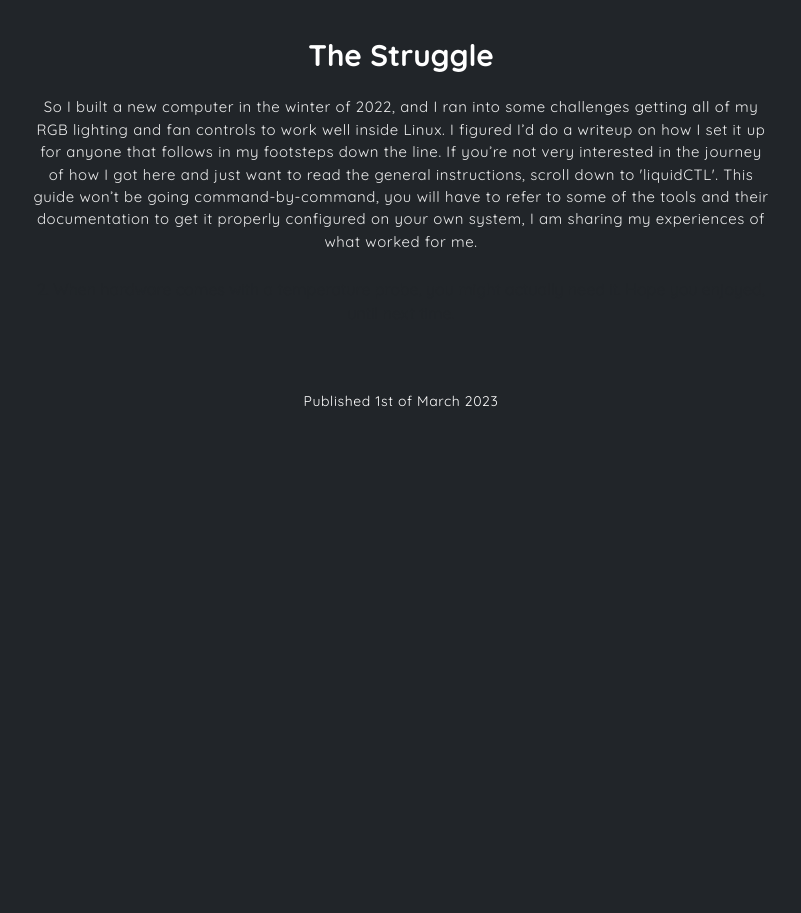
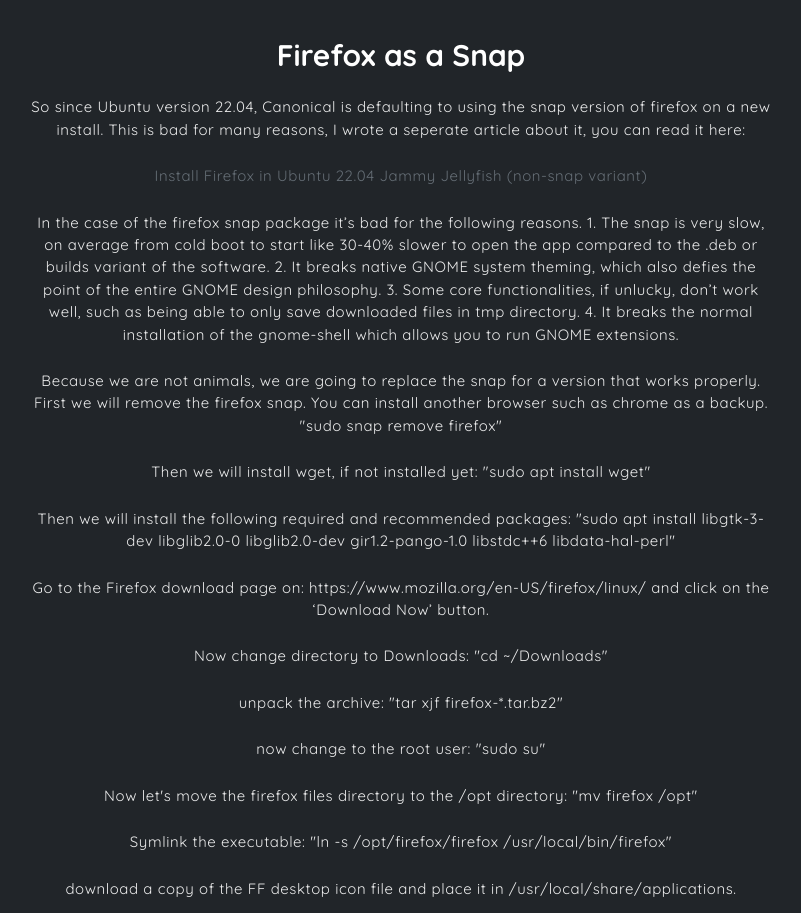
Before and after one commit to vector-vulture/lineitv2, a website: page public_html/blogs/2023/firefox-nosnap.html in a window 1280 px wide. Shown: the part 719-1632 px from the top of the page, without its empty margins (239-1040 px from the left). Before the commit the page ends 1131 px from the top, so only its background shows below. Drawn offline with Linux system fonts and the light colour scheme.

Commit message:
new articles and changes

```diff
--- a/public_html/blogs/2023/firefox-nosnap.html
+++ b/public_html/blogs/2023/firefox-nosnap.html
@@ -37,19 +37,58 @@
             <h6 class="title mb-4 mt-5 pt-5">How to: Install Firefox in Ubuntu 22.04 Jammy Jellyfish (non-snap variant)</h6>
 
             <div class="row">
-                    <a href="javascript:void(0)" class="card">
+                    <a href="../../blogs/2023/firefox-nosnap.html" class="card">
                         <img src="../../assets/imgs/ff.jpg" class="card-img" alt="project01">
                         <div class="card-body">
                         </div>
                     </a>
             </div>
 
-            <h6 class="title">The Struggle</h6>
+            <h6 class="title">Firefox as a Snap</h6>
 
-            <p class="mb-5">So I built a new computer in the winter of 2022, and I ran into some challenges getting all of my RGB lighting and fan controls to work well inside Linux. I figured I’d do a writeup on how I set it up for anyone that follows in my footsteps down the line. If you’re not very interested in the journey of how I got here and just want to read the general instructions, scroll down to 'liquidCTL'.
-                 This guide won’t be going command-by-command, you will have to refer to some of the tools and their documentation to get it properly configured on your own system, I am sharing my experiences of what worked for me.</p>
+            <p class="mb-5">So since Ubuntu version 22.04, Canonical is defaulting to using the snap version of firefox on a new install. This is bad for many reasons, I wrote a seperate article about it, you can read it here:</p>
 
-                2. When hardware comes with a temperature probe, you might actually need it. Hope you enjoyed, until next time.</p>
+            <p class="mb-5"><a href="../../blogs/2022/rantonsnaps.html">Install Firefox in Ubuntu 22.04 Jammy Jellyfish (non-snap variant)</p>
+
+                <p class="mb-5">In the case of the firefox snap package it’s bad for the following reasons.
+                1. The snap is very slow, on average from cold boot to start like 30-40% slower to open the app compared to the .deb or builds variant of the software.
+                2. It breaks native GNOME system theming, which also defies the point of the entire GNOME design philosophy.
+                3. Some core functionalities, if unlucky, don’t work well, such as being able to only save downloaded files in tmp directory.
+                4. It breaks the normal installation of the gnome-shell which allows you to run GNOME extensions.</p>
+
+                <p class="mb-5">Because we are not animals, we are going to replace the snap for a version that works properly. First we will remove the firefox snap. You can install another browser such as chrome as a backup.
+                "sudo snap remove firefox"</p>
+
+                <p class="mb-5">Then we will install wget, if not installed yet:
+                "sudo apt install wget"</p>
+
+                <p class="mb-5">Then we will install the following required and recommended packages:
+                "sudo apt install libgtk-3-dev libglib2.0-0 libglib2.0-dev gir1.2-pango-1.0 libstdc++6 libdata-hal-perl"</p>
+
+                <p class="mb-5">Go to the Firefox download page on: https://www.mozilla.org/en-US/firefox/linux/
+                and click on the ‘Download Now’ button.</p>
+
+                <p class="mb-5">Now change directory to Downloads: "cd ~/Downloads"</p>
+
+                <p class="mb-5">unpack the archive: "tar xjf firefox-*.tar.bz2"</p>
+
+                <p class="mb-5">now change to the root user: "sudo su"</p>
+
+                <p class="mb-5">Now let's move the firefox files directory to the /opt directory: "mv firefox /opt"</p>
+
+                <p class="mb-5">Symlink the executable:
+                "ln -s /opt/firefox/firefox /usr/local/bin/firefox"</p>
+
+                <p class="mb-5">download a copy of the FF desktop icon file and place it in /usr/local/share/applications.</p>
+
+                <p class="mb-5">"wget https://raw.githubusercontent.com/mozilla/sumo-kb/main/install-firefox-linux/firefox.desktop -P /usr/local/share/applications"</p>
+
+                <p class="mb-5">Now exit root user with: "exit"</p>
+
+                <p class="mb-5">To confirm successful install open the application with the new icon that you can now find in ‘Applications’ or by searching Firefox in the search. Type 'about:support' in the URL-bar in Firefox.
+                Confirm there are no errors or warnings and that the Application Binary value equals "/opt/firefox/firefox-bin".</p>
+
+                <p class="mb-5">Enjoy your fast new version of Firefox.</p>
                 <!-- end of row -->
     </div> <!-- end of page container -->
 
@@ -58,7 +97,7 @@
 
 <!-- footer -->
 <footer class="footer">
-<p class="infos"><a>Published 1st of March 2023 </a></p>
+<p class="infos"><a>Published 3rd of Febuary 2023 </a></p>
 </footer><!-- end of footer -->
 
 <!-- core  -->
```
Also changed, not shown: public_html/blogs/2022/rantonsnaps.html (+9 -9 lines), public_html/blogs/2023/rgbonlinux.html (+6 -6 lines), public_html/index.html (+1 -1 lines), public_html/techblogs.html (+6 -6 lines), public_html/assets/imgs/liquidctl.png (added).
